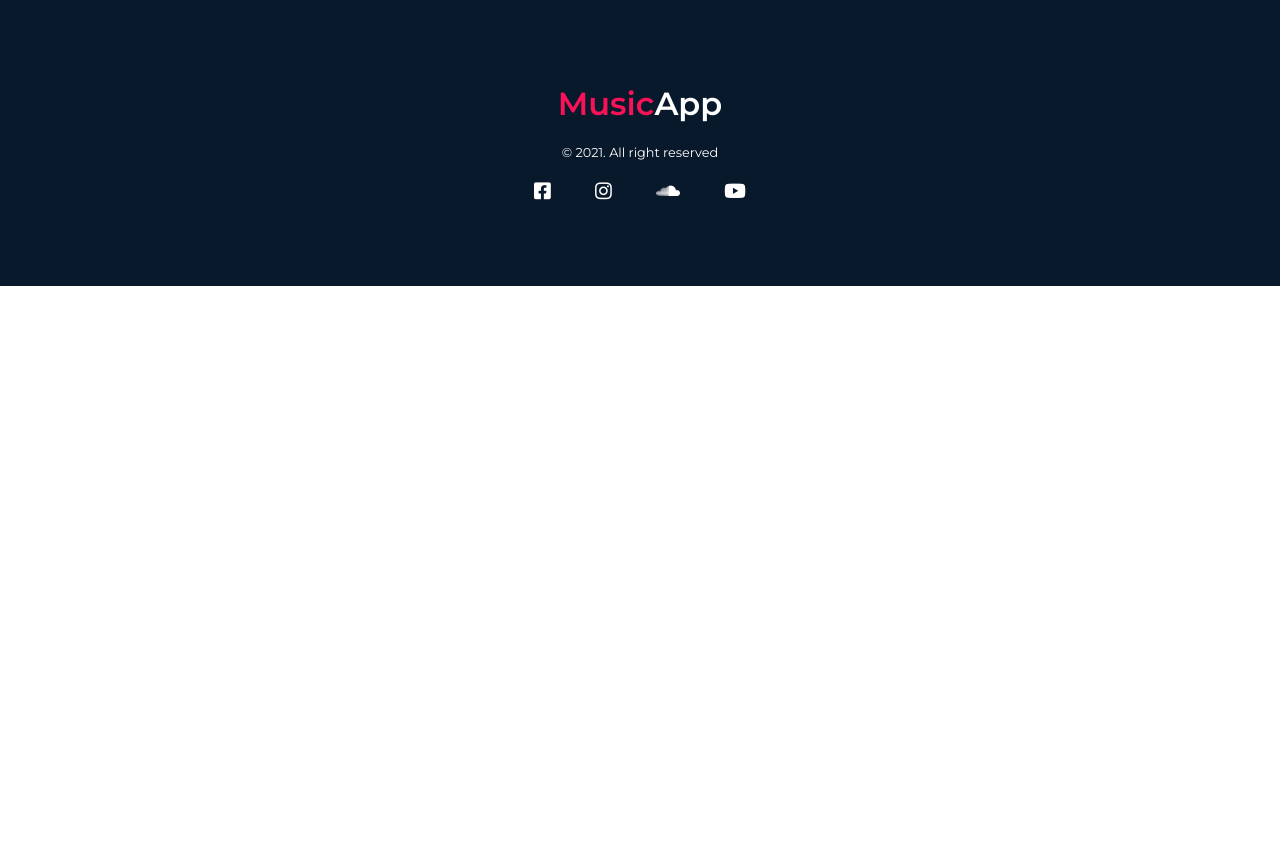
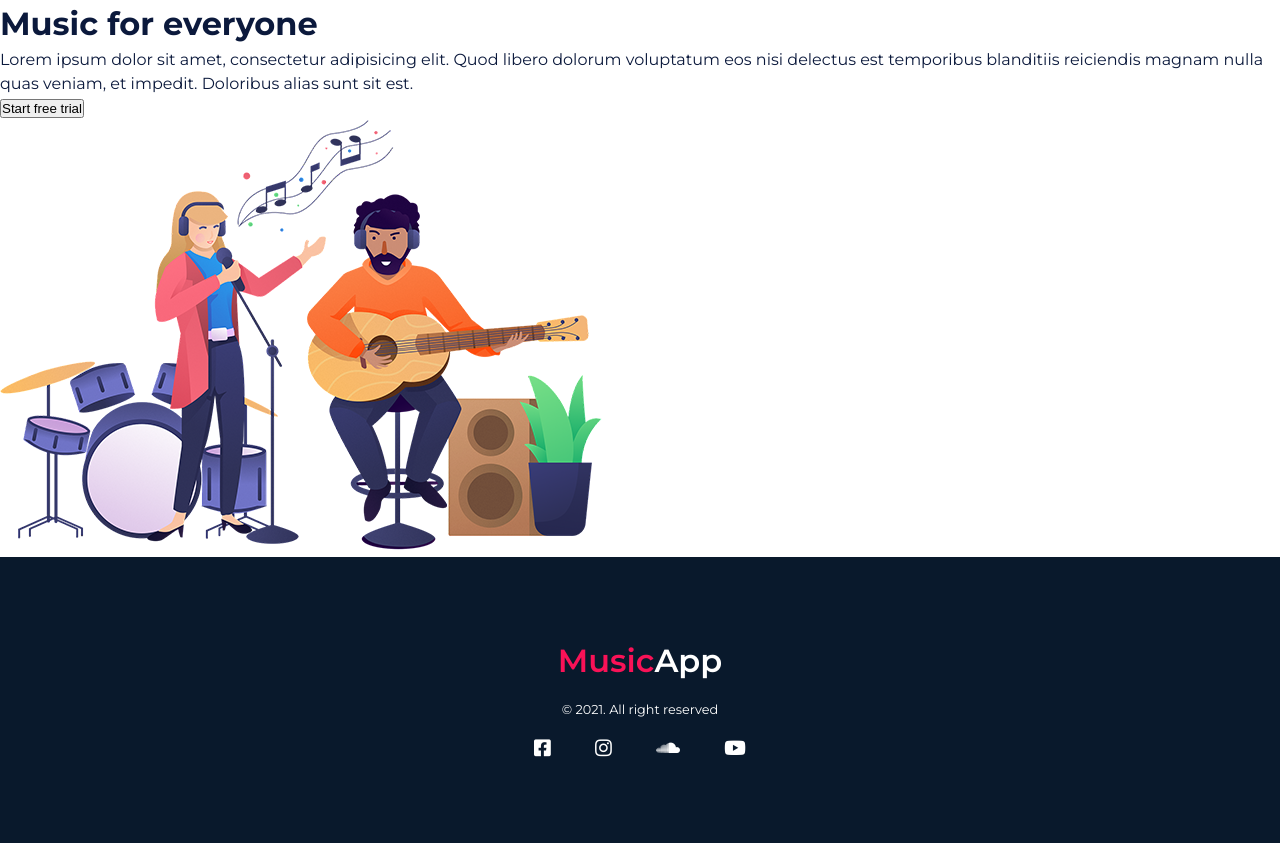
Before and after one commit to ZoricaZeljkovic/music-app, a PHP site: page / in a window 1280 px wide. Shown: the part 108-951 px from the top of the page. Before the commit the page ends 394 px from the top, so only its background shows below. Run offline with PHP 8.4, Linux system fonts and the light colour scheme; some libraries are stand-ins or nearby versions.

Commit message:
header html

```diff
--- a/how-it-works.php
+++ b/how-it-works.php
@@ -0,0 +1,5 @@
+<?php include "partials/header.php"; ?>
+
+  <h1 style="font-size: 9rem; text-align: center">How it works</h1>
+
+<?php include "partials/footer.php"; ?>
--- a/index.php
+++ b/index.php
@@ -1,33 +1,16 @@
-<!DOCTYPE html>
-<html lang="en">
-    <head>
-        <meta charset="UTF-8">
-        <meta name="viewport" content="width=device-width, initial-scale=1.0">
-        <title>MusicApp</title>
-        <link rel="stylesheet" href="https://use.fontawesome.com/releases/v5.8.2/css/all.css" integrity="sha384-oS3vJWv+0UjzBfQzYUhtDYW+Pj2yciDJxpsK1OYPAYjqT085Qq/1cq5FLXAZQ7Ay" crossorigin="anonymous">
-        <link href="https://fonts.googleapis.com/css2?family=Montserrat:wght@300;400;600;700&display=swap" rel="stylesheet">
-        <link rel="stylesheet" href="css/style.css">
-    </head>
-<body>
-   <!-- nav -->
-   <nav>
-       <a href="index.php"><span>Music</span>App</a>
-       <ul>
-          <li><a href="index.php">Home</a></li>
-          <li><a href="how-it-works.php">How it works</a></li>
-          <li><a href="subscription.php">Subscription</a></li>
-       </ul>
-   </nav>
-   <!-- footer -->
-   <footer>
-       <a href="index.php" class="logo"><span>Music</span>App</a>
-       <p>&copy; 2021. All right reserved</p>
-       <a href=""><i class="fab fa-facebook-square"></i></a>
-       <a href=""><i class="fab fa-instagram"></i></a>
-       <a href=""><i class="fab fa-soundcloud"></i></a>
-       <a href=""><i class="fab fa-youtube"></i></a>
-   </footer>
+<?php include "partials/header.php"; ?>
 
+<!-- header -->
+<header class="mainHeader">
+    <div>
+        <h1><span>Music</span> for everyone</h1>
+        <p>Lorem ipsum dolor sit amet, consectetur adipisicing elit. Quod libero dolorum voluptatum eos nisi delectus
+            est temporibus blanditiis reiciendis magnam nulla quas veniam, et impedit. Doloribus alias sunt sit est.</p>
+        <button>Start free trial</button>
+    </div>
+    <div>
+        <img src="img/header.png" alt="">
+    </div>
+</header>
 
-</body>
-</html>
+<?php include "partials/footer.php"; ?>
--- /dev/null
+++ b/partials/footer.php
@@ -0,0 +1,13 @@
+<!-- footer -->
+<footer>
+    <a href="index.php" class="logo"><span>Music</span>App</a>
+    <p>&copy; 2021. All right reserved</p>
+    <a href=""><i class="fab fa-facebook-square"></i></a>
+    <a href=""><i class="fab fa-instagram"></i></a>
+    <a href=""><i class="fab fa-soundcloud"></i></a>
+    <a href=""><i class="fab fa-youtube"></i></a>
+</footer>
+
+</body>
+
+</html>
--- /dev/null
+++ b/partials/header.php
@@ -0,0 +1,23 @@
+<!DOCTYPE html>
+<html lang="en">
+
+<head>
+    <meta charset="UTF-8">
+    <meta name="viewport" content="width=device-width, initial-scale=1.0">
+    <title>MusicApp</title>
+    <link rel="stylesheet" href="https://use.fontawesome.com/releases/v5.8.2/css/all.css"
+        integrity="sha384-oS3vJWv+0UjzBfQzYUhtDYW+Pj2yciDJxpsK1OYPAYjqT085Qq/1cq5FLXAZQ7Ay" crossorigin="anonymous">
+    <link href="https://fonts.googleapis.com/css2?family=Montserrat:wght@300;400;600;700&display=swap" rel="stylesheet">
+    <link rel="stylesheet" href="css/style.css">
+</head>
+
+<body>
+    <!-- nav -->
+    <nav>
+        <a href="index.php"><span>Music</span>App</a>
+        <ul>
+            <li><a href="index.php">Home</a></li>
+            <li><a href="how-it-works.php">How it works</a></li>
+            <li><a href="subscription.php">Subscription</a></li>
+        </ul>
+    </nav>
--- a/subscription.php
+++ b/subscription.php
@@ -0,0 +1,5 @@
+<?php include "partials/header.php"; ?>
+
+  <h1 style="font-size: 9rem; text-align: center">Subscription</h1>
+
+<?php include "partials/footer.php"; ?>
```
